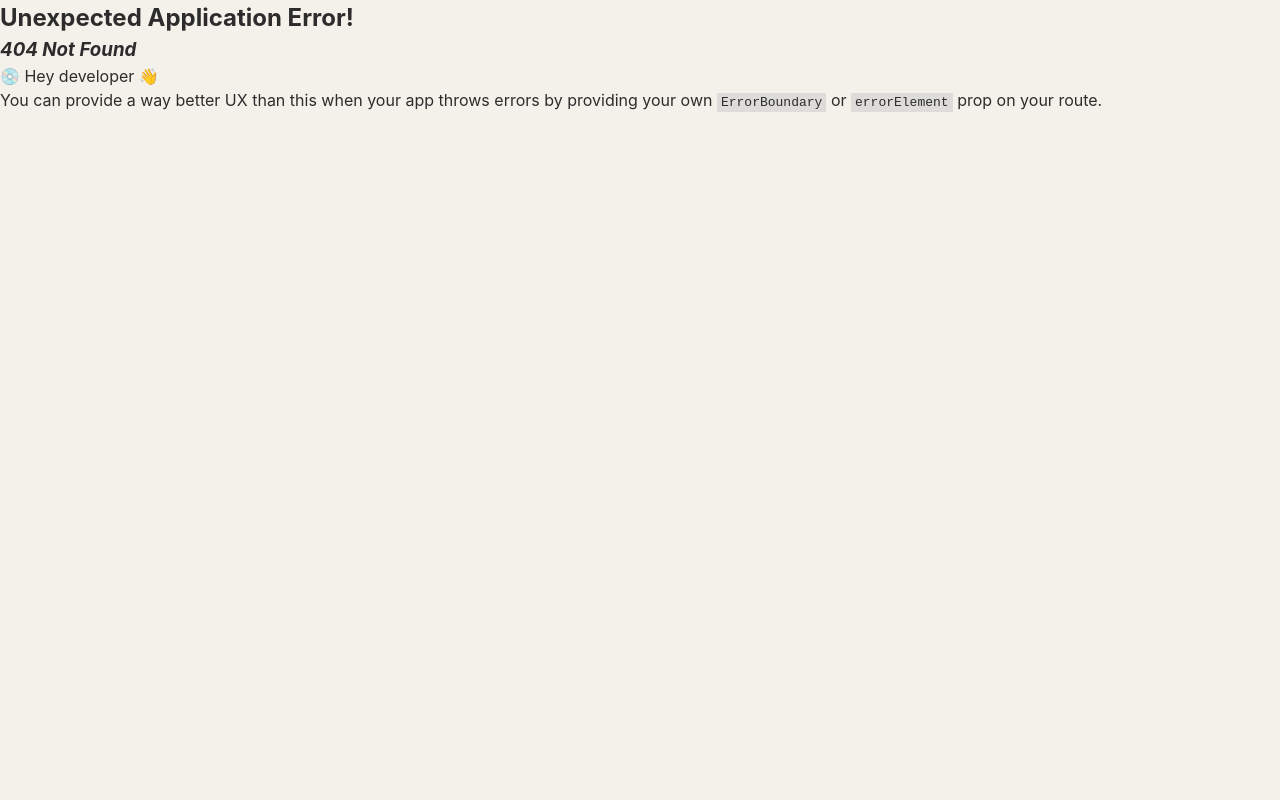
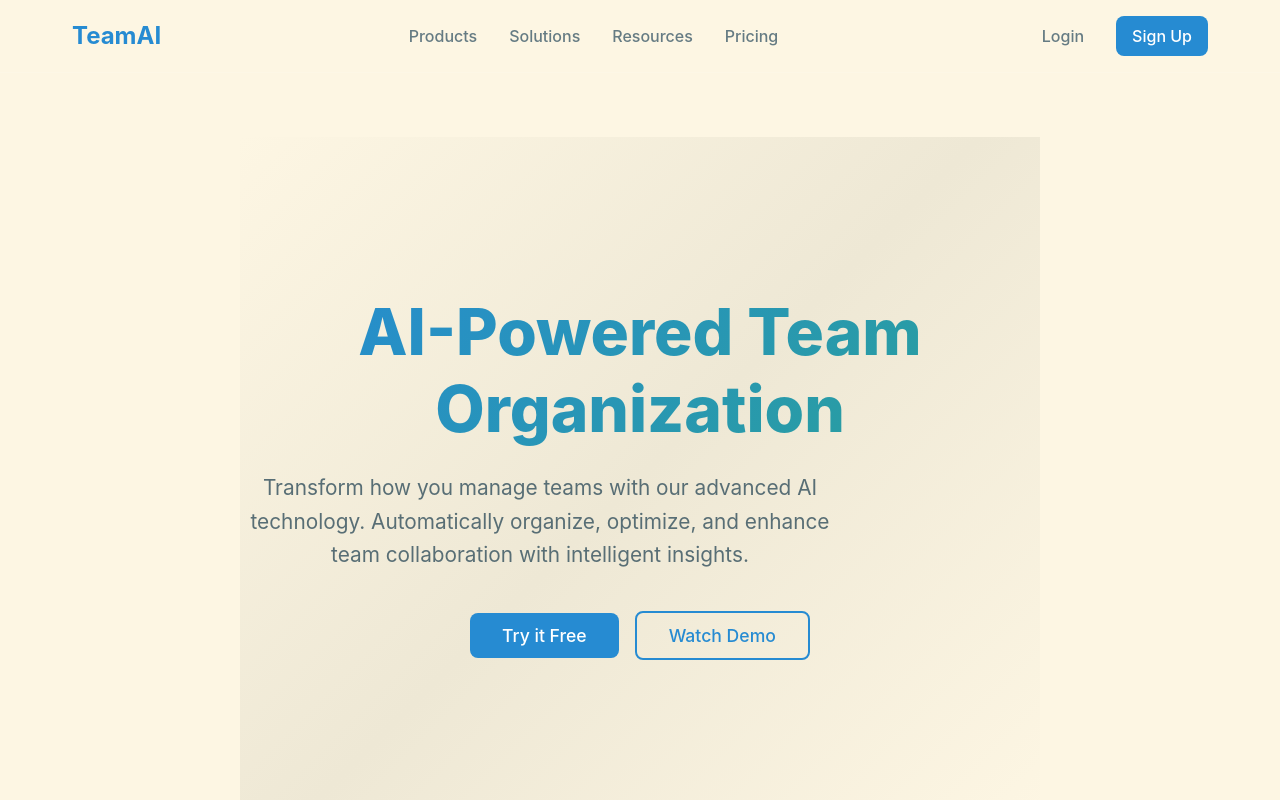
Before and after one commit to Zurybr/IdeasCollab, a React (Vite) app: page /hero in a window 1280 px wide. Before the commit this address had no page. Shown: the top 800 px of the page. Built offline with nearby package versions, Linux system fonts and the light colour scheme.

Commit message:
feat: Implement Hero page and authentication components with navigation updates

```diff
--- a/src/App.tsx
+++ b/src/App.tsx
@@ -18,7 +18,7 @@ function App() {
     if (window.location.pathname === "/") {
       if (userOnboarded === "true") {
         // Usuario ya onboarded, mostrar home
-        return;
+        navigate("/hero");
       } else {
         // Usuario nuevo, redirigir a landing
         navigate("/landing");
--- /dev/null
+++ b/src/components/NavHero.css
@@ -0,0 +1,75 @@
+.nav-hero {
+    position: sticky;
+    top: 0;
+    width: 100%;
+    background: var(--background);
+    -webkit-backdrop-filter: blur(8px);
+    backdrop-filter: blur(8px);
+    border-bottom: 1px solid rgba(255, 255, 255, 0.1);
+    z-index: 100;
+}
+
+.nav-hero__container {
+    max-width: 1200px;
+    margin: 0 auto;
+    padding: 1rem 2rem;
+    display: flex;
+    justify-content: space-between;
+    align-items: center;
+}
+
+.nav-hero__logo h1 {
+    font-size: 1.5rem;
+    font-weight: 700;
+    color: var(--primary);
+    margin: 0;
+}
+
+.nav-hero__links {
+    display: flex;
+    gap: 2rem;
+    align-items: center;
+}
+
+.nav-hero__links a {
+    color: var(--text);
+    text-decoration: none;
+    font-weight: 500;
+    transition: color 0.2s ease;
+}
+
+.nav-hero__links a:hover {
+    color: var(--primary);
+}
+
+.nav-hero__auth {
+    display: flex;
+    gap: 1rem;
+    align-items: center;
+}
+
+.btn {
+    padding: 0.5rem 1rem;
+    border-radius: 0.5rem;
+    font-weight: 500;
+    text-decoration: none;
+    transition: all 0.2s ease;
+}
+
+.btn-text {
+    color: var(--text);
+}
+
+.btn-text:hover {
+    color: var(--primary);
+}
+
+.btn-primary {
+    background: var(--primary);
+    color: white;
+}
+
+.btn-primary:hover {
+    background: var(--primary-dark);
+    transform: translateY(-1px);
+}
--- /dev/null
+++ b/src/components/NavHero.tsx
@@ -0,0 +1,30 @@
+import { NavLink } from "react-router";
+import "./NavHero.css";
+
+export const NavHero = () => {
+  return (
+    <nav className="nav-hero">
+      <div className="nav-hero__container">
+        <div className="nav-hero__logo">
+          <h1>TeamAI</h1>
+        </div>
+
+        <div className="nav-hero__links">
+          <NavLink to="/products">Products</NavLink>
+          <NavLink to="/solutions">Solutions</NavLink>
+          <NavLink to="/resources">Resources</NavLink>
+          <NavLink to="/pricing">Pricing</NavLink>
+        </div>
+
+        <div className="nav-hero__auth">
+          <NavLink to="/login" className="btn btn-text">
+            Login
+          </NavLink>
+          <NavLink to="/signup" className="btn btn-primary">
+            Sign Up
+          </NavLink>
+        </div>
+      </div>
+    </nav>
+  );
+};
--- /dev/null
+++ b/src/pages/Hero.css
@@ -0,0 +1,96 @@
+.hero-page {
+    min-height: 100vh;
+    background: var(--background);
+    color: var(--text);
+}
+
+.hero-content {
+    max-width: 1200px;
+    margin: 0 auto;
+    padding: 4rem 2rem;
+}
+
+.hero-section {
+    text-align: center;
+    padding: 4rem 0;
+}
+
+.hero-section__container {
+    max-width: 800px;
+    margin: 0 auto;
+}
+
+.hero-section h1 {
+    font-size: clamp(2.5rem, 5vw, 4rem);
+    font-weight: 800;
+    line-height: 1.2;
+    margin-bottom: 1.5rem;
+    background: linear-gradient(135deg, var(--primary), var(--accent));
+    -webkit-background-clip: text;
+    background-clip: text;
+    color: transparent;
+}
+
+.hero-subtitle {
+    font-size: clamp(1.1rem, 2vw, 1.3rem);
+    line-height: 1.6;
+    color: var(--text-secondary);
+    margin-bottom: 2.5rem;
+}
+
+.hero-cta {
+    display: flex;
+    gap: 1rem;
+    justify-content: center;
+    align-items: center;
+}
+
+.btn-lg {
+    padding: 0.75rem 2rem;
+    font-size: 1.1rem;
+}
+
+.btn-outline {
+    border: 2px solid var(--primary);
+    color: var(--primary);
+    background: transparent;
+}
+
+.btn-outline:hover {
+    background: var(--primary);
+    color: white;
+}
+
+.features-section {
+    padding: 6rem 0;
+}
+
+.features-grid {
+    display: grid;
+    grid-template-columns: repeat(auto-fit, minmax(300px, 1fr));
+    gap: 2rem;
+    margin-top: 4rem;
+}
+
+.feature-card {
+    padding: 2rem;
+    background: var(--surface);
+    border-radius: 1rem;
+    border: 1px solid var(--border);
+    transition: transform 0.3s ease;
+}
+
+.feature-card:hover {
+    transform: translateY(-5px);
+}
+
+.feature-card h3 {
+    font-size: 1.5rem;
+    margin-bottom: 1rem;
+    color: var(--primary);
+}
+
+.feature-card p {
+    color: var(--text-secondary);
+    line-height: 1.6;
+}
--- a/src/pages/Hero.tsx
+++ b/src/pages/Hero.tsx
@@ -0,0 +1,55 @@
+import { NavHero } from "../components/NavHero";
+import "./Hero.css";
+
+const Hero = () => {
+  return (
+    <div className="hero-page">
+      <NavHero />
+
+      <main className="hero-content">
+        <section className="hero-section">
+          <div className="hero-section__container">
+            <h1>AI-Powered Team Organization</h1>
+            <p className="hero-subtitle">
+              Transform how you manage teams with our advanced AI technology.
+              Automatically organize, optimize, and enhance team collaboration
+              with intelligent insights.
+            </p>
+            <div className="hero-cta">
+              <button className="btn btn-primary btn-lg">Try it Free</button>
+              <button className="btn btn-outline btn-lg">Watch Demo</button>
+            </div>
+          </div>
+        </section>
+
+        <section className="features-section">
+          <div className="features-grid">
+            <div className="feature-card">
+              <h3>Smart Team Assignment</h3>
+              <p>
+                Our AI analyzes skills, availability, and project requirements
+                to create optimal team compositions automatically.
+              </p>
+            </div>
+            <div className="feature-card">
+              <h3>Workload Balancing</h3>
+              <p>
+                Ensure fair distribution of tasks and prevent burnout with our
+                intelligent workload management system.
+              </p>
+            </div>
+            <div className="feature-card">
+              <h3>Performance Analytics</h3>
+              <p>
+                Get real-time insights into team performance and identify areas
+                for improvement with AI-driven analytics.
+              </p>
+            </div>
+          </div>
+        </section>
+      </main>
+    </div>
+  );
+};
+
+export default Hero;
--- a/src/pages/LandingPage.tsx
+++ b/src/pages/LandingPage.tsx
@@ -39,7 +39,7 @@ function LandingPage() {
     localStorage.setItem("onboardingDate", new Date().toISOString());
 
     // Navegar al home
-    navigate("/");
+    navigate("/hero");
   };
 
   useLayoutEffect(() => {
--- /dev/null
+++ b/src/pages/auth/Login.tsx
@@ -0,0 +1,31 @@
+import { NavHero } from "../../components/NavHero";
+
+const Login = () => {
+  return (
+    <div className="login-page">
+      <NavHero />
+      <div className="login-container">
+        <h2>Welcome Back</h2>
+        <form className="login-form">
+          <div className="form-group">
+            <label htmlFor="email">Email</label>
+            <input type="email" id="email" placeholder="Enter your email" />
+          </div>
+          <div className="form-group">
+            <label htmlFor="password">Password</label>
+            <input
+              type="password"
+              id="password"
+              placeholder="Enter your password"
+            />
+          </div>
+          <button type="submit" className="btn btn-primary btn-full">
+            Login
+          </button>
+        </form>
+      </div>
+    </div>
+  );
+};
+
+export default Login;
--- /dev/null
+++ b/src/pages/auth/SignUp.tsx
@@ -0,0 +1,43 @@
+import { NavHero } from "../../components/NavHero";
+
+const SignUp = () => {
+  return (
+    <div className="signup-page">
+      <NavHero />
+      <div className="signup-container">
+        <h2>Create an Account</h2>
+        <form className="signup-form">
+          <div className="form-group">
+            <label htmlFor="name">Full Name</label>
+            <input type="text" id="name" placeholder="Enter your name" />
+          </div>
+          <div className="form-group">
+            <label htmlFor="email">Email</label>
+            <input type="email" id="email" placeholder="Enter your email" />
+          </div>
+          <div className="form-group">
+            <label htmlFor="password">Password</label>
+            <input
+              type="password"
+              id="password"
+              placeholder="Create a password"
+            />
+          </div>
+          <div className="form-group">
+            <label htmlFor="confirmPassword">Confirm Password</label>
+            <input
+              type="password"
+              id="confirmPassword"
+              placeholder="Confirm your password"
+            />
+          </div>
+          <button type="submit" className="btn btn-primary btn-full">
+            Sign Up
+          </button>
+        </form>
+      </div>
+    </div>
+  );
+};
+
+export default SignUp;
```
Also changed, not shown: src/main.tsx (+15 -0 lines), src/pages/auth/Auth.css (added, +55 -0 lines).
